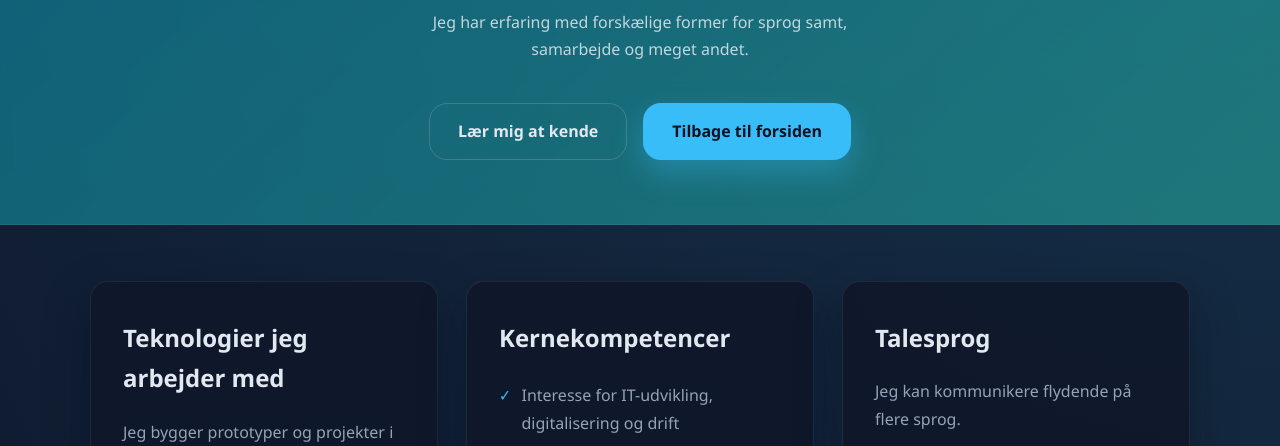
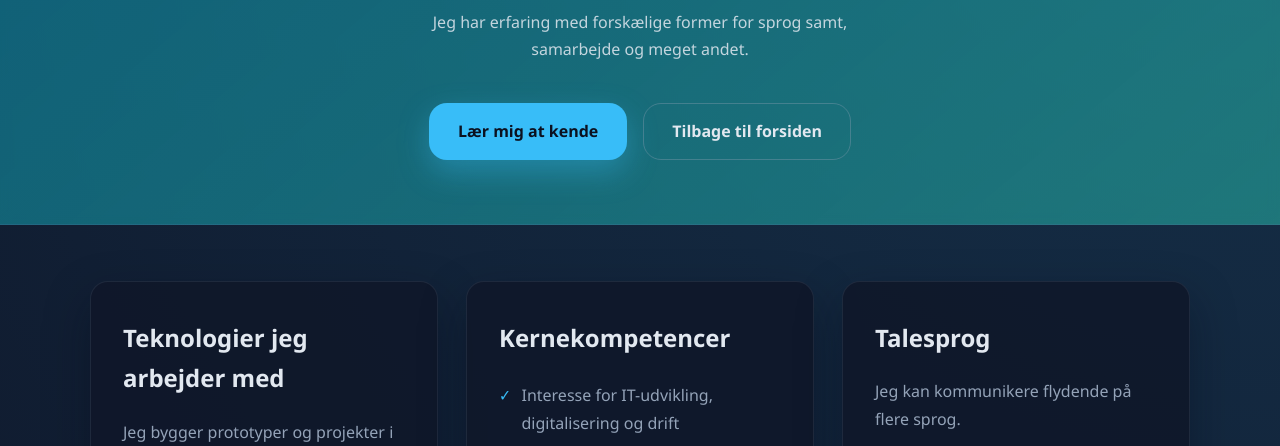
Before and after one commit to William-Madsen/projeker, a plain HTML site: page personlige_hjemme_side/erfaring.html in a window 1280 px wide. Shown: the part 284-730 px from the top of the page. Drawn offline with Linux system fonts and the light colour scheme.

Commit message:
Update navigation links in 'Projekter' and 'Erfaring' pages for improved user flow

```diff
--- a/personlige_hjemme_side/erfaring.html
+++ b/personlige_hjemme_side/erfaring.html
@@ -23,8 +23,8 @@
             <h1>Tag et kig ind i hvad jeg har erfaring med</h1>
             <p class="lead">Jeg har erfaring med forskælige former for sprog samt, samarbejde og meget andet.</p>
             <div class="hero-actions">
-                <a class="button secondary" href="Om_mig.html">Lær mig at kende</a>
-                <a class="button primary" href="forside.html">Tilbage til forsiden</a>
+                <a class="button primary" href="Om_mig.html">Lær mig at kende</a>
+                <a class="button secondary" href="forside.html">Tilbage til forsiden</a>
             </div>
         </div>
     </header>
```
Also changed, not shown: personlige_hjemme_side/Projekter.html (+1 -1 lines).
